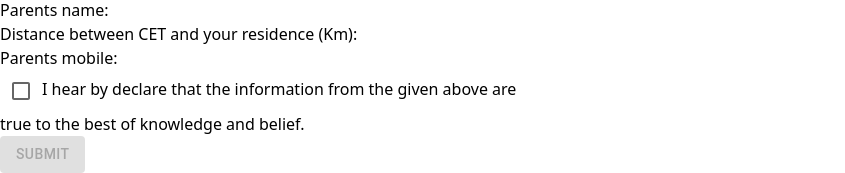
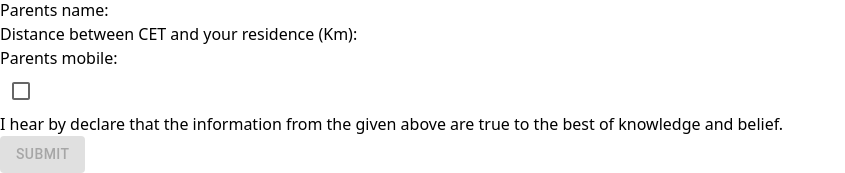
Before and after one commit to abhinavapasok/hostel-application, a React (Vite) app in the folder hostel-frontend/: page / in a window 1280 px wide. Shown: the part 776-949 px from the top of the page, without its empty margins (0-845 px from the left). Built offline with nearby package versions, Linux system fonts and the light colour scheme; no server answers.

Commit message:
master-test

```diff
--- a/hostel-frontend/src/Components/Form2.tsx
+++ b/hostel-frontend/src/Components/Form2.tsx
@@ -10,14 +10,12 @@ import {
   Select,
 } from "@mui/material";
 
-
 import { useEffect, useState } from "react";
 import { useForm } from "react-hook-form";
 import { DevTool } from "@hookform/devtools";
 import { FormLabel } from "react-bootstrap";
 
-import {baseUrl} from "../baseUrl"
-
+import { baseUrl } from "../baseUrl";
 
 type FormValues = {
   name: string;
@@ -42,7 +40,7 @@ function Form2() {
   // };
 
   const [checked, setChecked] = useState(false);
-  console.log(baseUrl)
+  console.log(baseUrl);
 
   const handleCheckChange = (event: any) => {
     setChecked(event.target.checked);
@@ -52,7 +50,7 @@ function Form2() {
   const { register, control, handleSubmit, formState } = form;
 
   const { errors } = formState;
-  const onSubmit = async (data:FormValues) => {
+  const onSubmit = async (data: FormValues) => {
     console.log("form submited", data);
     try {
       const response = await fetch(`${baseUrl}/create-user`, {
@@ -86,7 +84,7 @@ function Form2() {
     getData();
   }, []);
   return (
-    <div className="flex justify-center ">
+    <div className="flex justify-center  ">
       <form
         className="bg-white px-4 gap-x-[200px]"
         // onSubmit={onSubmitForm}
@@ -351,14 +349,16 @@ function Form2() {
             {errors.parent_mobile?.message}
           </p>
         </div>
-        <div className="block text-gray-700 text-m font-semibold mb-2">
+        <div className="flex justify-center items-center text-gray-700 text-m font-semibold  max-w-lg">
           <Checkbox
             checked={checked}
             onChange={handleCheckChange}
             inputProps={{ "aria-label": "controlled" }}
           />
-          I hear by declare that the information from the given above are
-          <br /> true to the best of knowledge and belief.
+          <p >
+            I hear by declare that the information from the given above are true
+            to the best of knowledge and belief.
+          </p>
         </div>
         <div className="flex items-center justify-center">
           {checked ? (
--- a/hostel-frontend/src/Components/MasterTable.tsx
+++ b/hostel-frontend/src/Components/MasterTable.tsx
@@ -41,7 +41,7 @@ function MasterTable() {
 
   return (
     <div className="grid md:grid-cols-3">
-      <div className="relative overflow-x-auto w-full ">
+      <div className="relative overflow-x-auto w-full mb-2">
         <table className="w-full text-sm text-left text-gray-500 dark:text-gray-400">
           <thead className="text-l text-gray-700 bg-gray-50 dark:bg-gray-700 dark:text-gray-400">
             <tr>
```
